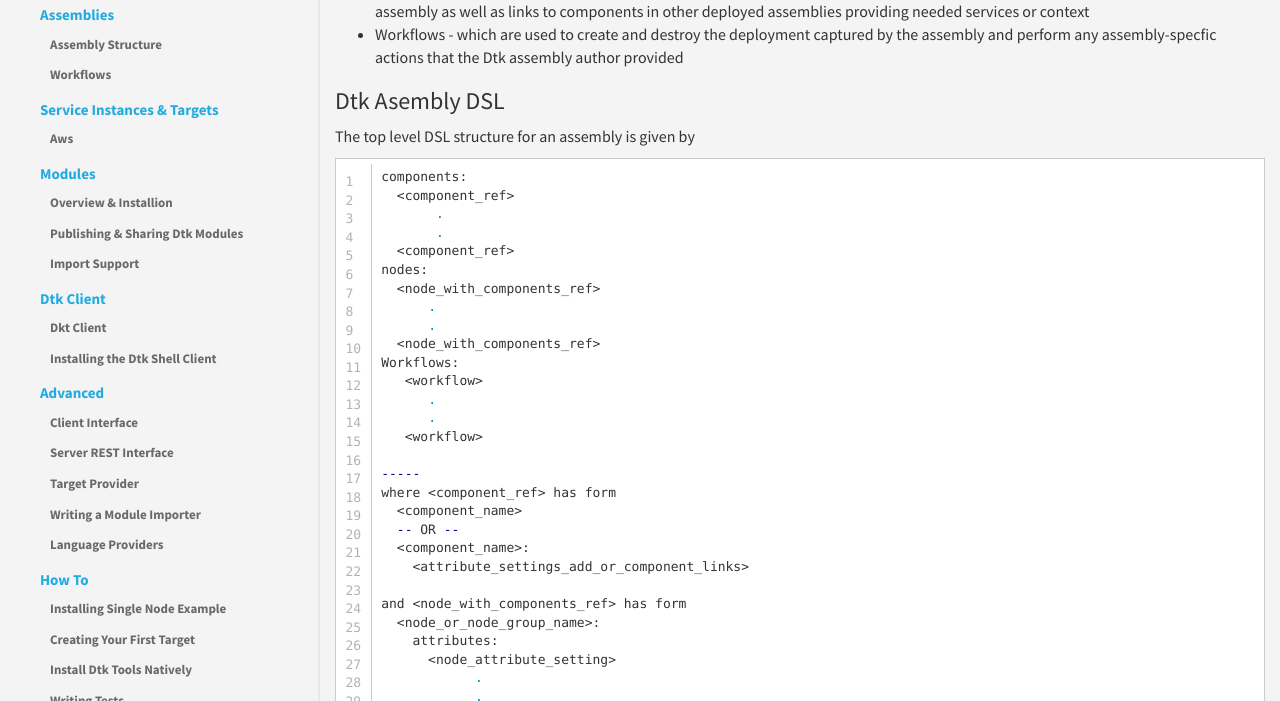
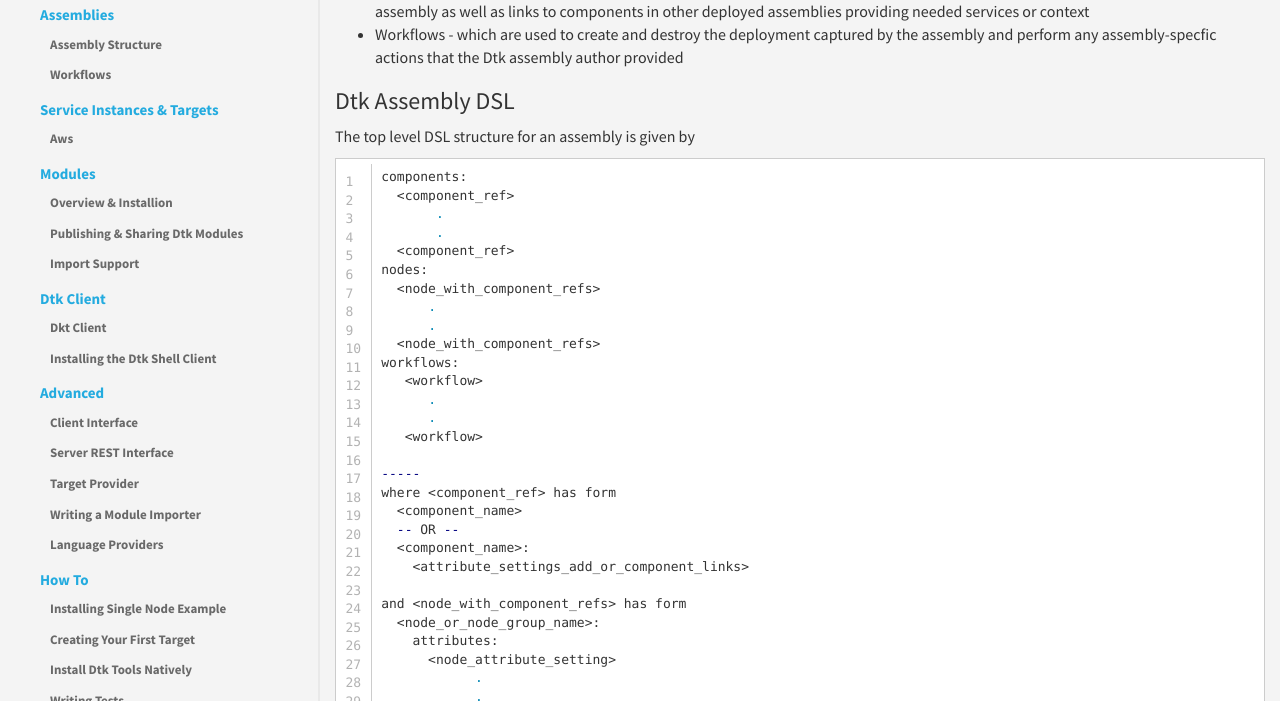
Before and after one commit to dtk/dtk-docs-v1, a Jekyll site: the page built from assemblies.md, in a window 1280 px wide. Shown: the part 334-1035 px from the top of the page. Built offline with Jekyll 4.4.1, drawn with Linux system fonts in a browser that asks for light colours.

Commit message:
Refined assemblies.md and added stun subsections

```diff
--- a/assemblies.md
+++ b/assemblies.md
@@ -15,7 +15,7 @@ An assemebly is written in the Dtk DSL that has syntax to capture
 * Workflows - which are used to create and destroy the deployment captured by the assembly and perform any assembly-specfic actions that the Dtk assembly author provided
 
 
-### Dtk Asembly DSL
+### Dtk Assembly DSL
 
 The top level DSL structure for an assembly is given by
 
@@ -26,11 +26,11 @@ components:
        .
   <component_ref>
 nodes:
-  <node_with_components_ref>
+  <node_with_component_refs>
       .
       .
-  <node_with_components_ref>
-Workflows:
+  <node_with_component_refs>
+workflows:
    <workflow>
       .
       .
@@ -43,7 +43,7 @@ where <component_ref> has form
   <component_name>:
     <attribute_settings_add_or_component_links>
 
-and <node_with_components_ref> has form
+and <node_with_component_refs> has form
   <node_or_node_group_name>:
     attributes:
       <node_attribute_setting>
```
